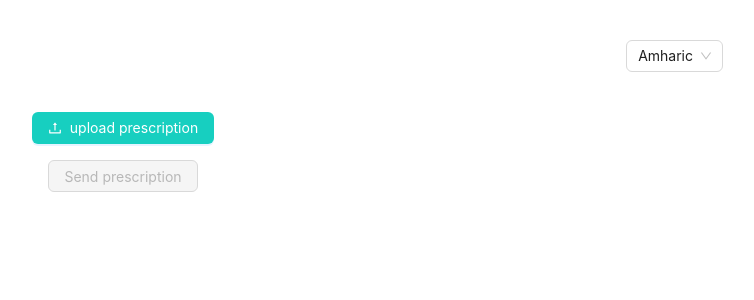
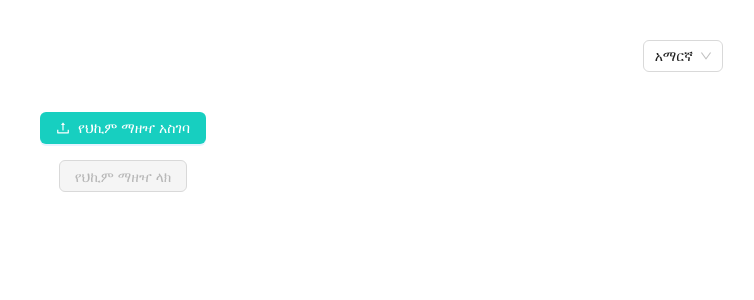
Before and after one commit to Kirubel624/prescription_bot, a React (Create React App) app: page / in a window 1280 px wide. Shown: the top 300 px of the page, without its empty margins (517-1271 px from the left). Built offline with nearby package versions, Linux system fonts and the light colour scheme.

Commit message:
slect bug fixed

```diff
--- a/src/Components/PrescriptionUploader.js
+++ b/src/Components/PrescriptionUploader.js
@@ -16,7 +16,7 @@ const PrescriptionUploader = () => {
 const [orderSummary, setOrderSummary] = useState({orderNumber:"",deliveryOption:"",paymentOption:""});
 const [mapShow,setmapShow]=useState(false)
 const [amharicText, setAmharicText] = useState("");
-const [language, setLanguage] = useState('Amharic');
+const [language, setLanguage] = useState('amharic');
 
 // const handleInputChange = (event) => {
 //   const convertedText = language === 'amharic' ? convertToAmharic(event.target.value) : event.target.value;
@@ -172,7 +172,7 @@ console.log("Converted to amharic",convertToAmharic(orderSummary.deliveryOption)
 return (
     <div>
       <div className='flex items-end justify-end pt-10 pr-10'>
-      <Select defaultValue={language} onChange={handleLanguageToggle}>
+      <Select defaultValue="አማርኛ" onChange={handleLanguageToggle}>
   <Option value="english">አማርኛ</Option>
   <Option value="amharic">English</Option>
 </Select>
```
